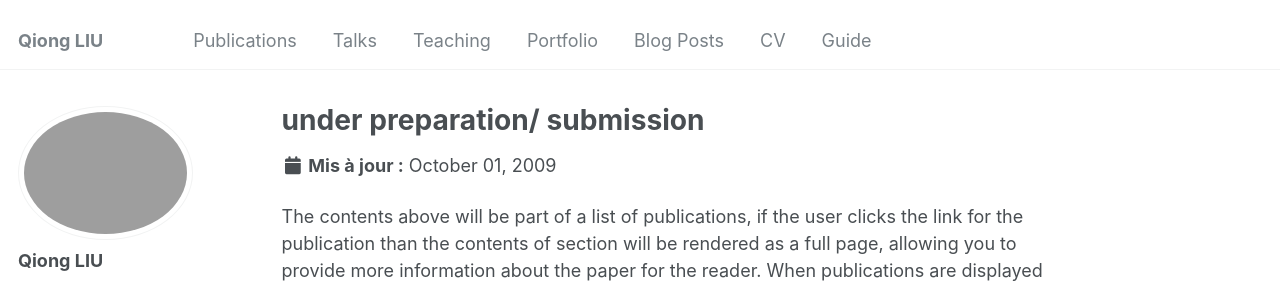
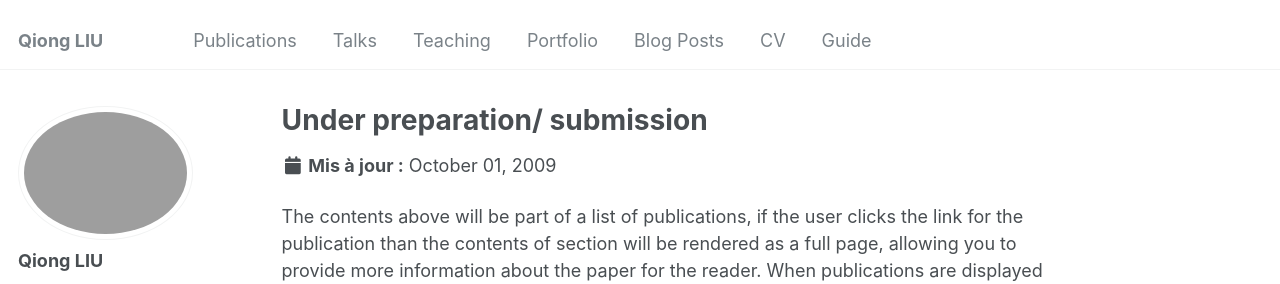
Before and after one commit to evesiphus/evesiphus.github.io, a Jekyll site: the page built from _publications/2009-10-01-paper-title-number-1.md, in a window 1280 px wide and 1043 px high. Shown: the top 284 px of the window. Built offline with Jekyll 4.4.1, drawn with Linux system fonts in a browser that asks for light colours; some web fonts are replaced.

```diff
--- a/_publications/2009-10-01-paper-title-number-1.md
+++ b/_publications/2009-10-01-paper-title-number-1.md
@@ -1,5 +1,5 @@
 ---
-title: "under preparation/ submission"
+title: "Under preparation/ submission"
 #collection: publications
 #category: manuscripts
 #permalink: /publication/2009-10-01-paper-title-number-1
```
